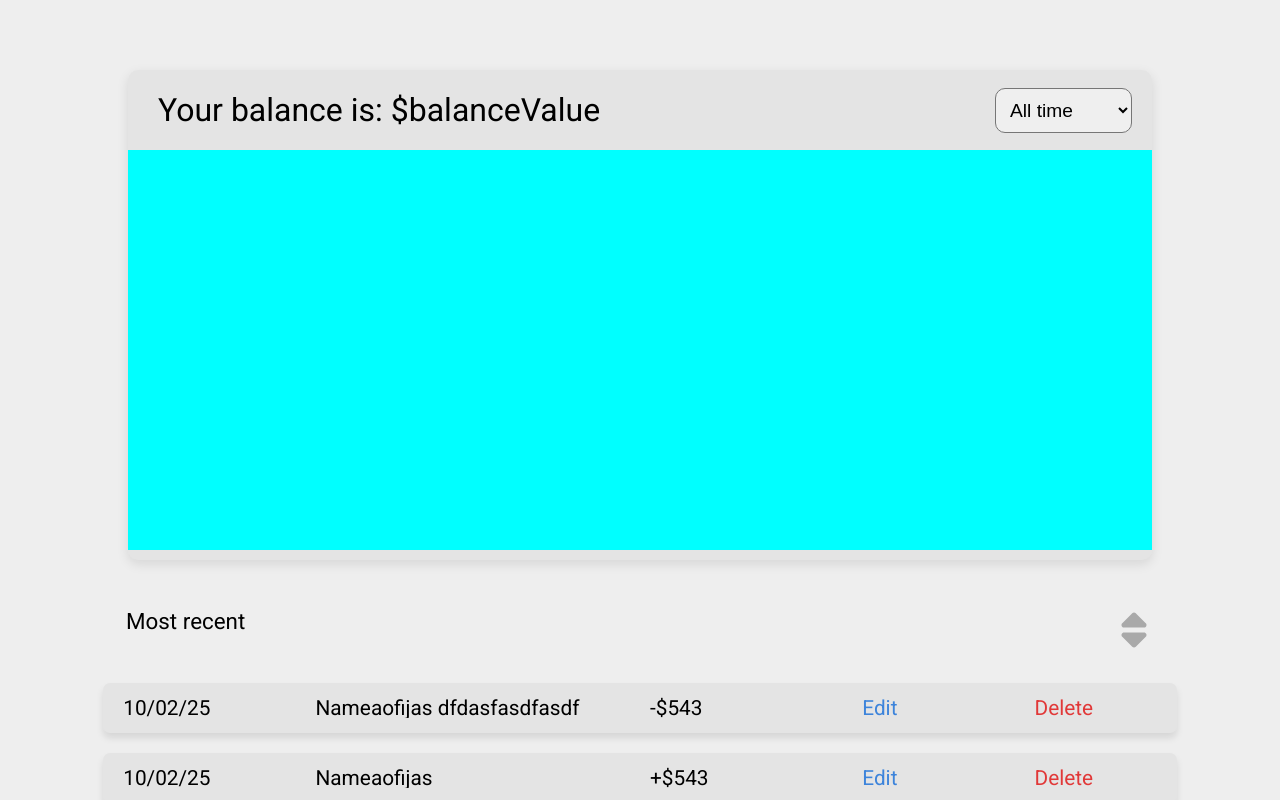
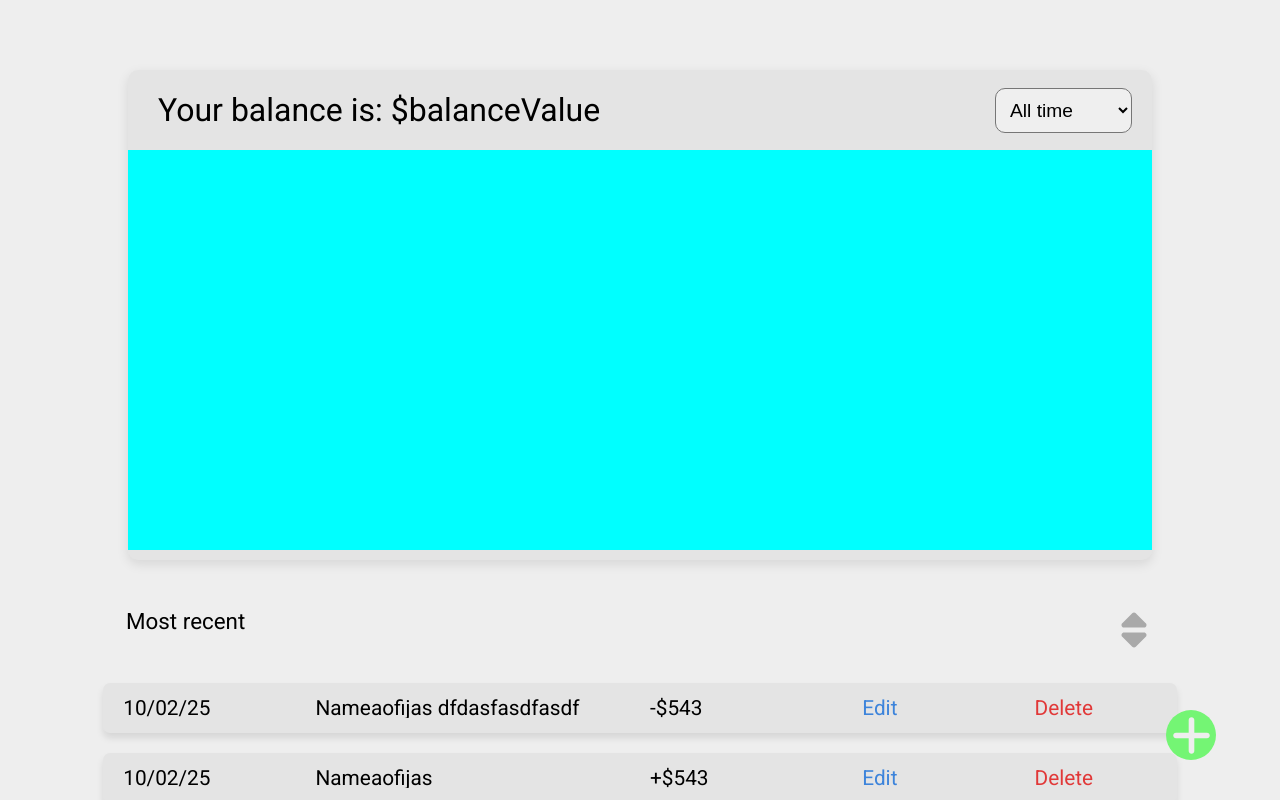
Before and after one commit to georgie-the-developer/finance-tracker, a React (Vite) app: page / in a window 1280 px wide. Shown: the top 800 px of the page. Built offline with nearby package versions, Linux system fonts and the light colour scheme.

Commit message:
Change and style create-finance-record button

```diff
--- a/src/App.jsx
+++ b/src/App.jsx
@@ -160,7 +160,12 @@ function App() {
             </div>
           </div>
         </section>
-        <button className="create-finance-record">Create</button>
+        <div className="create-finance-record">
+          <svg xmlns="http://www.w3.org/2000/svg" viewBox="0 0 448 512">
+            {/* <!--!Font Awesome Free 6.7.2 by @fontawesome - https://fontawesome.com License - https://fontawesome.com/license/free Copyright 2025 Fonticons, Inc.--> */}
+            <path d="M256 80c0-17.7-14.3-32-32-32s-32 14.3-32 32l0 144L48 224c-17.7 0-32 14.3-32 32s14.3 32 32 32l144 0 0 144c0 17.7 14.3 32 32 32s32-14.3 32-32l0-144 144 0c17.7 0 32-14.3 32-32s-14.3-32-32-32l-144 0 0-144z" />
+          </svg>
+        </div>
       </div>
     </>
   );
--- a/src/css/style.css
+++ b/src/css/style.css
@@ -78,6 +78,7 @@ body,
 
 .finance-records {
   margin-top: 50px;
+  margin-bottom: 80px;
   height: auto;
   display: flex;
   justify-content: center;
@@ -187,6 +188,24 @@ body,
 }
 .finance-card .buttons-container .btn-container svg.delete-button {
   fill: rgb(225, 56, 56);
+}
+
+.create-finance-record {
+  position: fixed;
+  bottom: 5%;
+  right: 5%;
+  width: 50px;
+  height: 50px;
+  border-radius: 50px;
+  background-color: #74f574;
+  display: flex;
+  justify-content: center;
+  align-items: center;
+}
+.create-finance-record svg {
+  width: 90%;
+  height: 90%;
+  fill: var(--background-color);
 }
 
 .--balance-red {
--- a/src/scss/style.scss
+++ b/src/scss/style.scss
@@ -75,6 +75,7 @@ body,
 }
 .finance-records {
   margin-top: 50px;
+  margin-bottom: 80px;
   height: auto;
   display: flex;
   justify-content: center;
@@ -184,6 +185,23 @@ body,
     }
   }
 }
+.create-finance-record {
+  position: fixed;
+  bottom: 5%;
+  right: 5%;
+  width: 50px;
+  height: 50px;
+  border-radius: 50px;
+  background-color: #74f574;
+  display: flex;
+  justify-content: center;
+  align-items: center;
+  svg {
+    width: 90%;
+    height: 90%;
+    fill: var(--background-color);
+  }
+}
 .--balance-red {
   color: rgb(255, 30, 0);
 }
```
Also changed, not shown: 1 other file (tests, documents, lock files or other folders).
